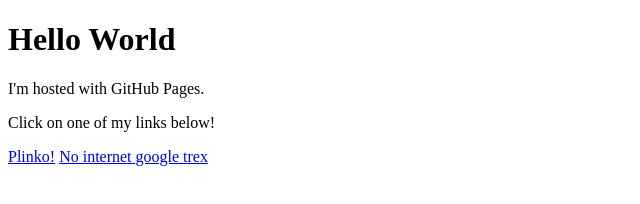
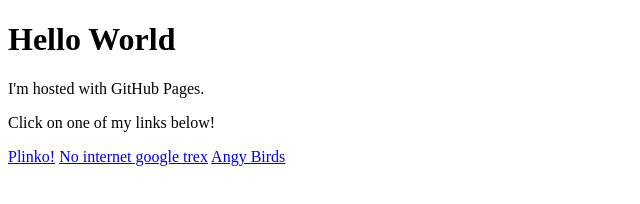
Before and after one commit to Starranken/starranken.github.io, a plain HTML site: page index.html in a window 1280 px wide. Shown: the full height of the page, 0-640 px from the left. Drawn offline with Linux system fonts and the light colour scheme.

Commit message:
Update index.html

```diff
--- a/index.html
+++ b/index.html
@@ -6,5 +6,6 @@
 <p>Click on one of my links below!</p>
   <a href="https://starranken.github.io/Plinko/">Plinko!</a>
   <a href="https://starranken.github.io/Trex-Game/">No internet google trex</a>
+  <a href="https://starranken.github.io/birds/">Angy Birds</a>
 </body>
 </html>
```
